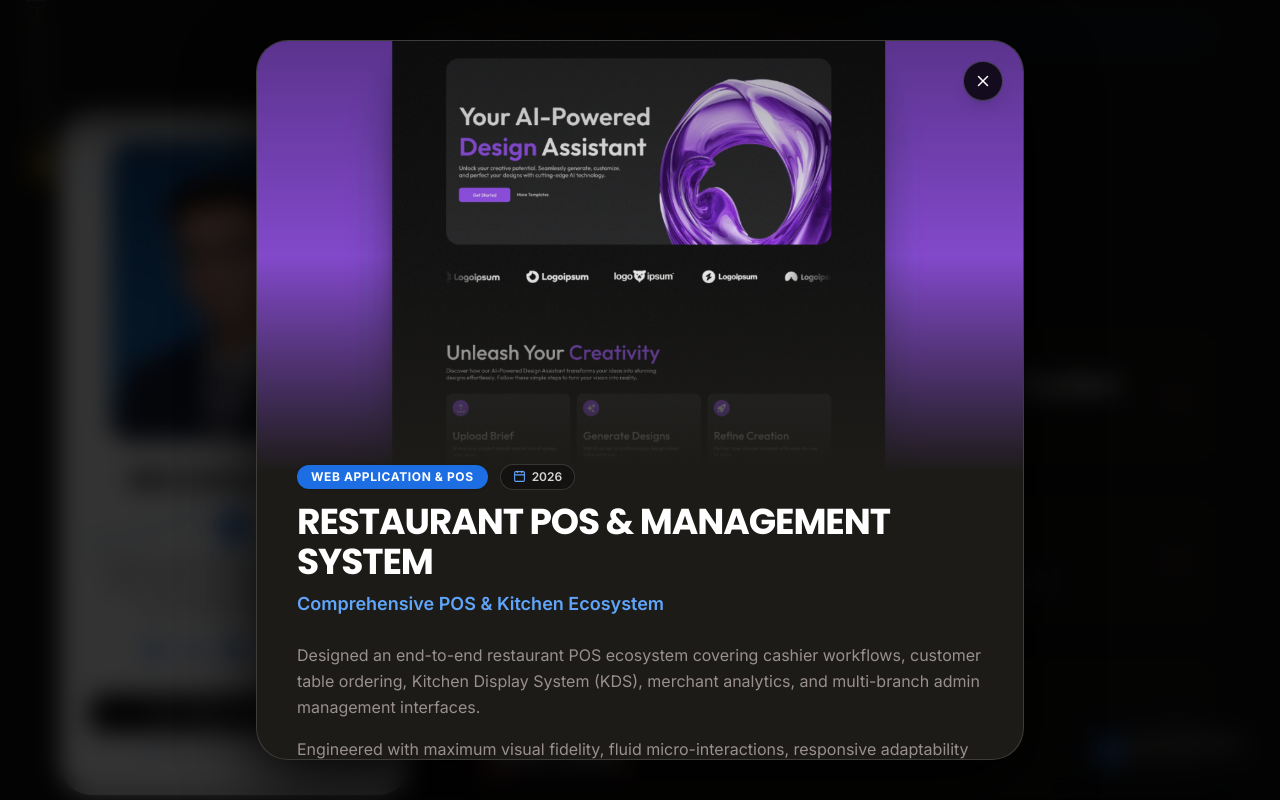
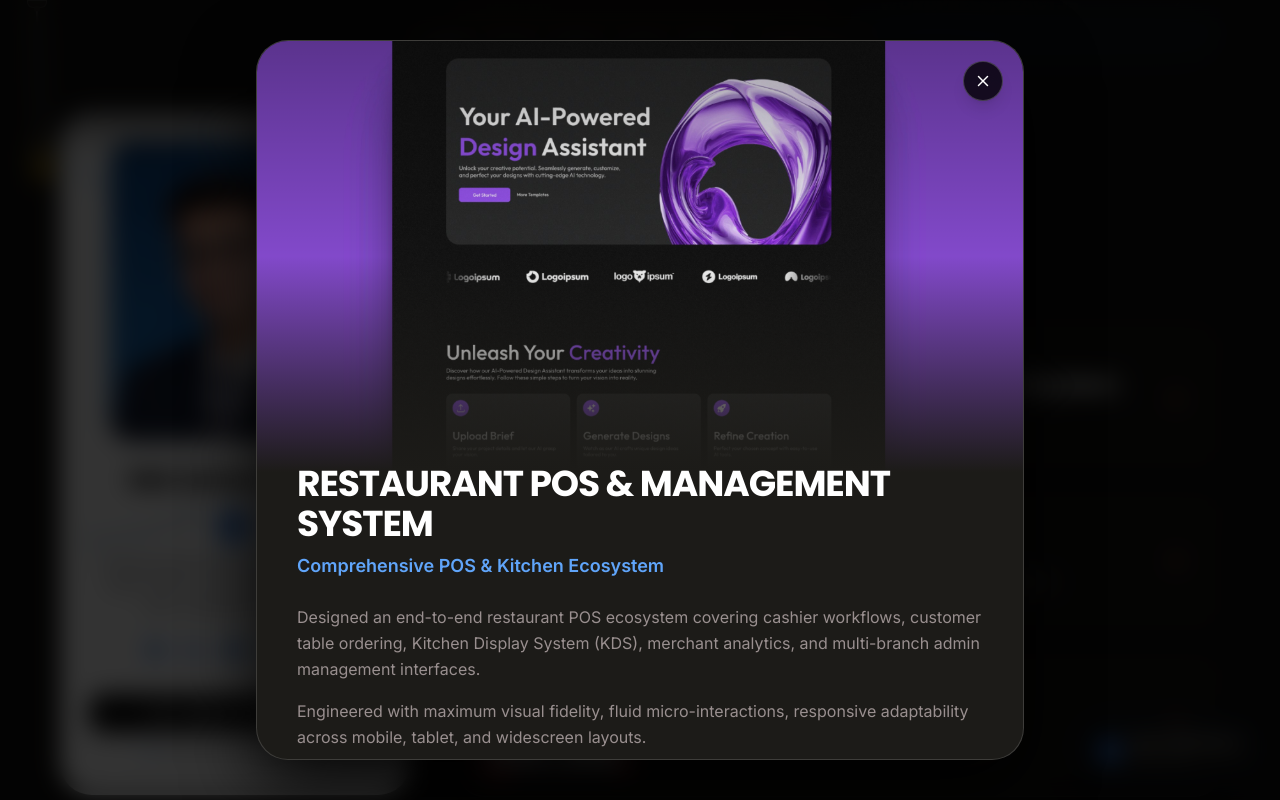
Before and after one commit to azharuddinak47/azhar-uddin-portfolio, a Next.js app: page / in a window 1280 px wide. Both pictures are taken after a click on the element 839 px from the left and 1181 px from the top of the page. Shown: the part 781-1581 px from the top of the page. Built offline with nearby package versions, Linux system fonts and the light colour scheme.

Commit message:
Remove category year and tech tags from project modal and keep Behance + Figma buttons

```diff
--- a/src/components/modals/ProjectModal.tsx
+++ b/src/components/modals/ProjectModal.tsx
@@ -70,23 +70,6 @@ export const ProjectModal = ({ project, onClose }: ProjectModalProps) => {
 
             {/* Content Details */}
             <div className="p-6 sm:p-10 -mt-12 relative z-10">
-              {/* Category & Year */}
-              <div className="flex items-center gap-3 mb-3">
-                <span className="px-3.5 py-1 rounded-full text-xs font-bold uppercase tracking-wider bg-[#1d6de3] !text-white shadow-sm">
-                  {project.category}
-                </span>
-                {project.year && (
-                  <span className={`px-3 py-1 rounded-full text-xs font-semibold flex items-center gap-1.5 transition-colors ${
-                    isDark
-                      ? 'bg-[#131211] border border-white/15 text-neutral-300'
-                      : 'bg-neutral-100 border border-neutral-300/80 text-neutral-800 shadow-xs'
-                  }`}>
-                    <Calendar size={13} className={isDark ? 'text-[#60a5fa]' : 'text-[#1d6de3]'} />
-                    {project.year}
-                  </span>
-                )}
-              </div>
-
               {/* Title & Tagline */}
               <h2 className={`text-3xl sm:text-4xl font-black uppercase font-[family-name:var(--font-poppins)] tracking-tight mb-2 ${
                 isDark ? 'text-white' : 'text-neutral-950'
@@ -100,7 +83,7 @@ export const ProjectModal = ({ project, onClose }: ProjectModalProps) => {
               </p>
 
               {/* Description */}
-              <div className={`space-y-4 text-sm sm:text-base leading-relaxed mb-8 ${
+              <div className={`space-y-4 text-sm sm:text-base leading-relaxed mb-6 ${
                 isDark ? 'text-[#998f8f]' : 'text-neutral-600'
               }`}>
                 <p>{project.description}</p>
@@ -109,34 +92,8 @@ export const ProjectModal = ({ project, onClose }: ProjectModalProps) => {
                 </p>
               </div>
 
-              {/* Technologies Tags */}
-              {project.tags && project.tags.length > 0 && (
-                <div className="mb-8">
-                  <span className={`text-xs font-bold tracking-wider uppercase block mb-3 ${
-                    isDark ? 'text-neutral-400' : 'text-neutral-700'
-                  }`}>
-                    Technologies & Stack
-                  </span>
-                  <div className="flex flex-wrap gap-2">
-                    {project.tags.map((tag, idx) => (
-                      <span
-                        key={idx}
-                        className={`px-3.5 py-1.5 rounded-full text-xs font-semibold flex items-center gap-1.5 transition-all ${
-                          isDark
-                            ? 'bg-[#131211] border border-white/15 text-neutral-200 hover:border-white/25'
-                            : 'bg-neutral-100 hover:bg-neutral-200/80 border border-neutral-300 text-neutral-900 shadow-xs'
-                        }`}
-                      >
-                        <Tag size={12} className={isDark ? 'text-[#60a5fa]' : 'text-[#1d6de3]'} />
-                        {tag}
-                      </span>
-                    ))}
-                  </div>
-                </div>
-              )}
-
               {/* Action Buttons: Behance Case Study & Figma Direct Link */}
-              <div className={`flex flex-wrap items-center gap-3 sm:gap-4 pt-6 border-t ${
+              <div className={`flex flex-wrap items-center gap-3 sm:gap-4 pt-5 border-t ${
                 isDark ? 'border-white/10' : 'border-neutral-200'
               }`}>
                 {/* Behance Case Study Button */}
```
